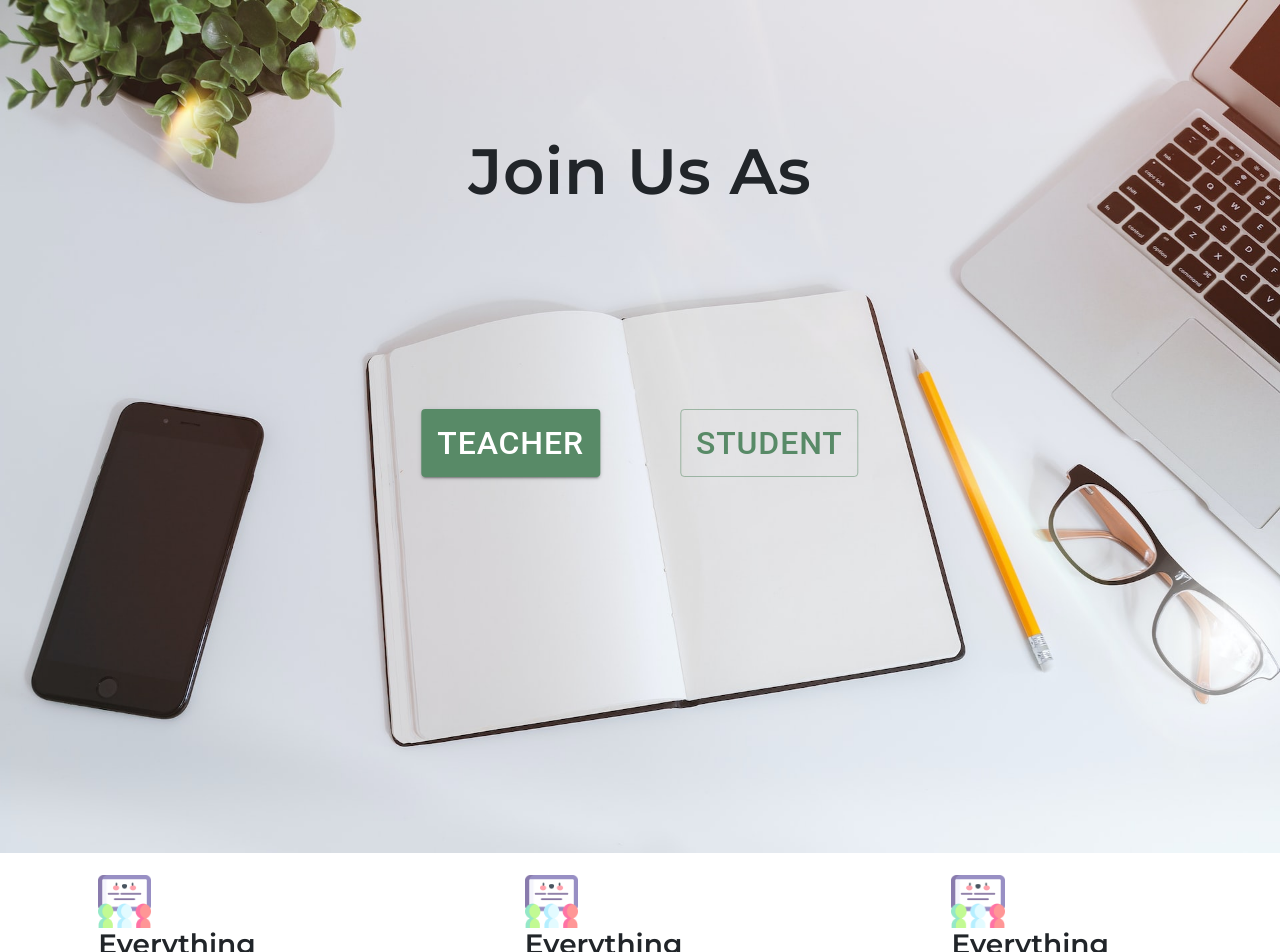
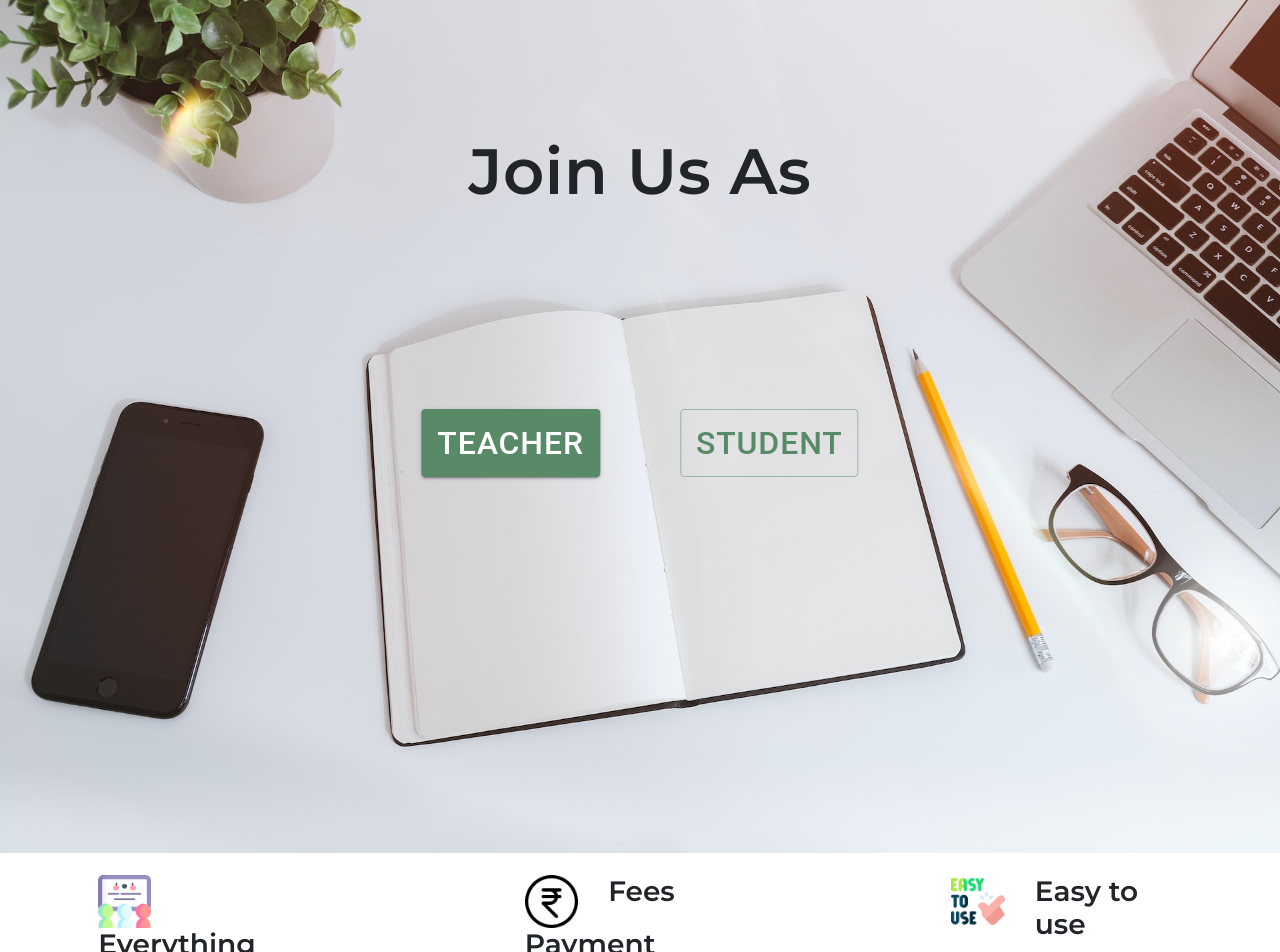
Before and after one commit to KEVISH23/growthpad, a React (Create React App) app: page / in a window 1280 px wide. Shown: the top 952 px of the page. Built offline with nearby package versions, Linux system fonts and the light colour scheme.

Commit message:
home page edited

```diff
--- a/src/components/BeforeLoginHomePage.js
+++ b/src/components/BeforeLoginHomePage.js
@@ -105,11 +105,11 @@ const BeforeLoginHomePage = () => {
         <Grid item lg={4} md={4} sm={6} xs={12}>
           <div className="features-row">
             <img
-              src="../images/class.png"
+              src="../images/rupi.png"
               alt="classRoom"
               className="underOneRoof"
             />
-            <h3 className="joinusas">Everything under one roof</h3> <br />
+            <h3 className="joinusas">Fees Payment</h3> <br />
             {
               <p className="joinusas">
                 Lorem ipsum dolor sit amet, consectetur adipiscing elit, sed do
@@ -123,11 +123,11 @@ const BeforeLoginHomePage = () => {
         <Grid item lg={4} md={4} sm={6} xs={12}>
           <div className="features-row">
             <img
-              src="../images/class.png"
+              src="../images/easy.png"
               alt="classRoom"
               className="underOneRoof"
             />
-            <h3 className="joinusas">Everything under one roof</h3> <br />
+            <h3 className="joinusas">Easy to use</h3> <br />
             {
               <p className="joinusas">
                 Lorem ipsum dolor sit amet, consectetur adipiscing elit, sed do
```
Also changed, not shown: public/images/easy.png (added), public/images/rupi.png (added).
